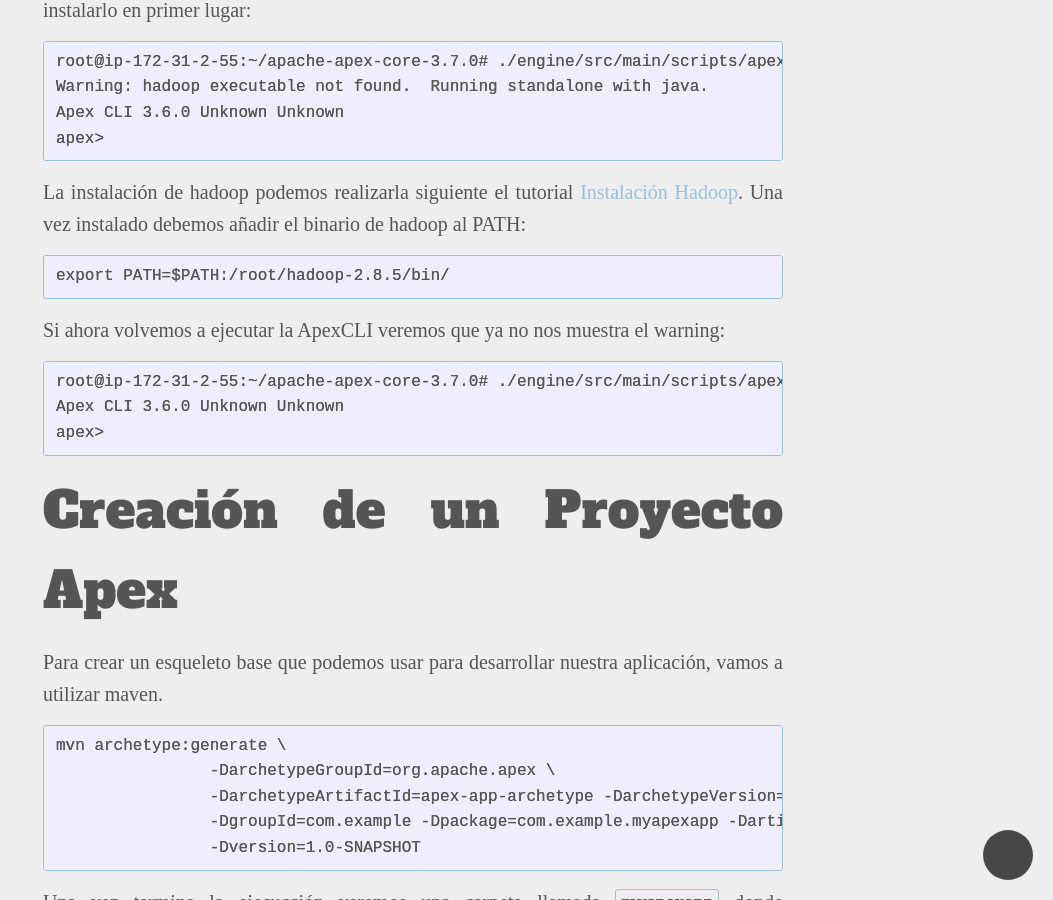
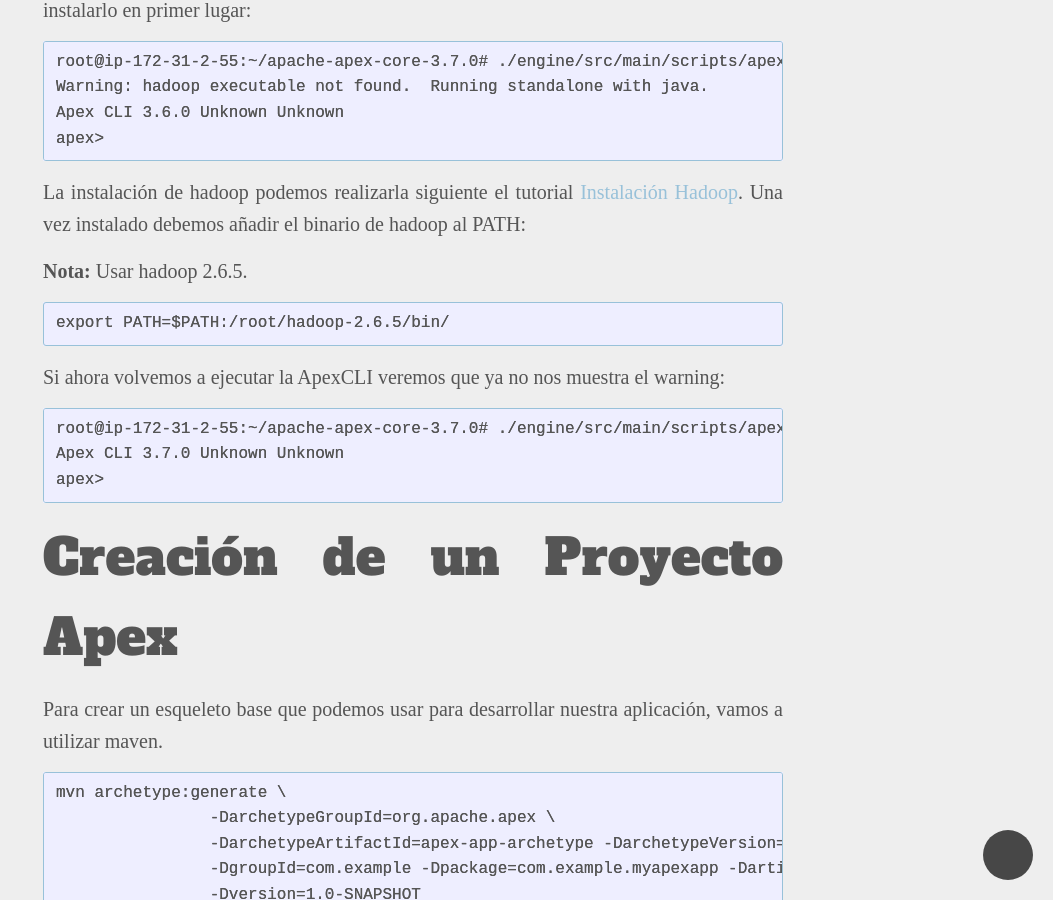
Before and after one commit to andresgomezfrr/blog, a Jekyll site: the page built from _docs/apex.md, in a window 1280 px wide and 900 px high, scrolled down 1105 px. Shown: the whole window, without its empty margins (227-1280 px from the left). Built offline with Jekyll 4.4.1, drawn with Linux system fonts in a browser that asks for light colours; nearby versions of some CDN libraries; some web fonts are replaced.

Commit message:
Add hadoop apex version note

````diff
--- a/_docs/apex.md
+++ b/_docs/apex.md
@@ -40,15 +40,17 @@
 
 La instalación de hadoop podemos realizarla siguiente el tutorial [Instalación Hadoop](https://github.com/andresgomezfrr/big-data-md/tree/master/hadoop). Una vez instalado debemos añadir el binario de hadoop al PATH:
 
+**Nota:** Usar hadoop 2.6.5.
+
 ```
-export PATH=$PATH:/root/hadoop-2.8.5/bin/
+export PATH=$PATH:/root/hadoop-2.6.5/bin/
 ```
 
 Si ahora volvemos a ejecutar la ApexCLI veremos que ya no nos muestra el warning:
 
 ```
 root@ip-172-31-2-55:~/apache-apex-core-3.7.0# ./engine/src/main/scripts/apex
-Apex CLI 3.6.0 Unknown Unknown
+Apex CLI 3.7.0 Unknown Unknown
 apex>
 ```
 
````
